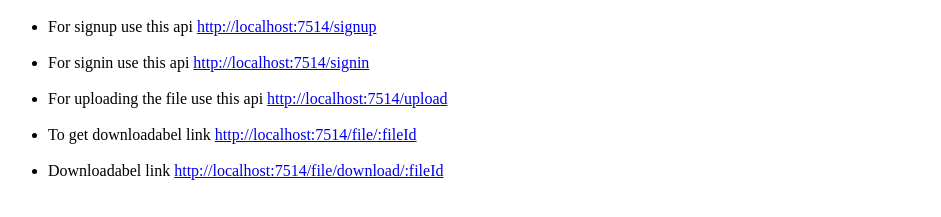
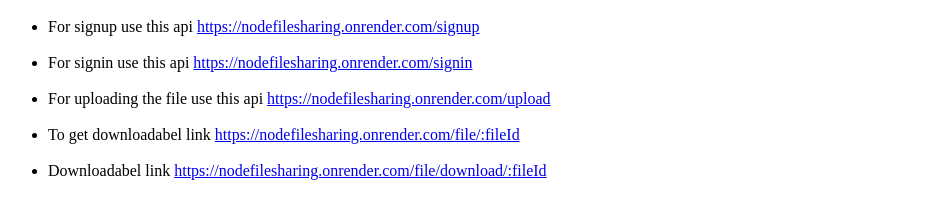
Before and after one commit to kereajay/Nodefilesharing, a website: page index.html in a window 1280 px wide. Shown: the part 120-337 px from the top of the page, without its empty margins (0-941 px from the left). Drawn offline with Linux system fonts and the light colour scheme.

Commit message:
adding the updated render hosted link

```diff
--- a/index.html
+++ b/index.html
@@ -15,15 +15,16 @@
     <h1 id="welocme">Welcome to FileSharing Application</h1>
     <h1>User Guidence</h1>
     <ul>
-        <li>For signup use this api <a href="http://localhost:7514/signup"> http://localhost:7514/signup</a></li>
+        <!-- <li><a href="https://nodefilesharing.onrender.com" target="_blank">ajay</a></li> -->
+        <li>For signup use this api <a href="https://nodefilesharing.onrender.com/signup"> https://nodefilesharing.onrender.com/signup</a></li>
         <br>
-        <li>For signin use this api <a href="http://localhost:7514/signin"> http://localhost:7514/signin</a></li>
+        <li>For signin use this api <a href="https://nodefilesharing.onrender.com/signin"> https://nodefilesharing.onrender.com/signin</a></li>
         <br>
-        <li>For uploading the file use this api <a href="http://localhost:7514/upload"> http://localhost:7514/upload</a></li>
+        <li>For uploading the file use this api <a href="https://nodefilesharing.onrender.com/upload"> https://nodefilesharing.onrender.com/upload</a></li>
         <br>
-        <li>To get downloadabel link <a href="http://localhost:7514/file/:fileId"> http://localhost:7514/file/:fileId</a></li>
+        <li>To get downloadabel link <a href="https://nodefilesharing.onrender.com/file/:fileId"> https://nodefilesharing.onrender.com/file/:fileId</a></li>
         <br>
-        <li>Downloadabel link <a href="http://localhost:7514/file/download/:fileId"> http://localhost:7514/file/download/:fileId</a></li>
+        <li>Downloadabel link <a href="https://nodefilesharing.onrender.com/file/download/:fileId"> https://nodefilesharing.onrender.com/file/download/:fileId</a></li>
         <br>
     </ul>
 
```
